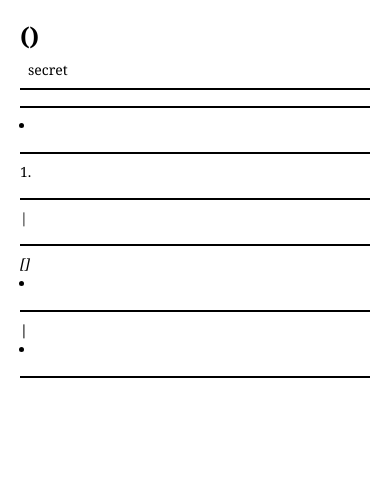
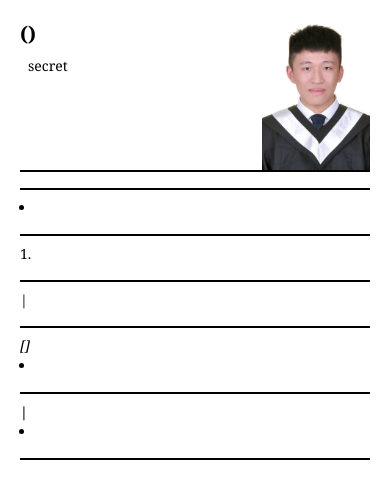
Before and after one commit to YuCheng21/about, a website built with webpack: page resources/views/index.html in a window 390 px wide. Built offline with nearby package versions, Linux system fonts and the light colour scheme.

Commit message:
fix: print result #20230227001

```diff
--- a/resources/views/index.html
+++ b/resources/views/index.html
@@ -22,13 +22,16 @@
     <div class="flex sm:flex-row flex-col justify-between">
         <img src="../img/avatar/avatar-6.jpg" alt="avatar" class="sm:h-[150px] sm:ml-[20px] sm:block hidden">
         <div class="sm:order-first">
-            <h1 class="mb-2">
+            <div class="flex justify-between">
+                <img src="../img/avatar/avatar-6.jpg" alt="avatar" class="sm:hidden h-[150px] ml-[20px] block">
+                <div class="order-first">
+                    <h1 class="mb-2 sm:text-2xl text-xl">
                         <span><%= htmlWebpackPlugin.options.pageData.about.data.firstName %></span>
                         <span><%= htmlWebpackPlugin.options.pageData.about.data.lastName %></span>
-                <span>(<%= htmlWebpackPlugin.options.pageData.about.data.name %>)</span>
+                        <span class="sm:inline block">(<%= htmlWebpackPlugin.options.pageData.about.data.name %>)</span>
                     </h1>
                     <ul class="text-sm flex flex-col sm:flex-row sm:space-x-[20px] mb-2">
-                <li class="flex items-center ">
+                        <li class="flex items-center">
                             <span class="iconify-inline mr-2" data-icon="fluent:mail-20-filled"></span>
                             <a href="<%= htmlWebpackPlugin.options.pageData.about.data.emailHref %>">
                                 <%= htmlWebpackPlugin.options.pageData.about.data.email %>
@@ -51,6 +54,8 @@
                             <span>secret</span>
                         </li>
                     </ul>
+                </div>
+            </div>
             <section id="about">
                 <h2><%= htmlWebpackPlugin.options.pageData.about.name %></h2>
                 <p><%= htmlWebpackPlugin.options.pageData.about.data.description1 %></p>
--- a/tailwind.config.js
+++ b/tailwind.config.js
@@ -3,6 +3,9 @@ module.exports = {
   content: ["./resources/**/*.{html,js}"],
   theme: {
     extend: {
+      screens: {
+        'sm': {'raw': 'print, (min-width: 640px)'},
+      },
       colors: {
         'primary': colors.blue,
       }
```
Also changed, not shown: 1 other file. Lines whose indentation alone changed are shown as unchanged.
